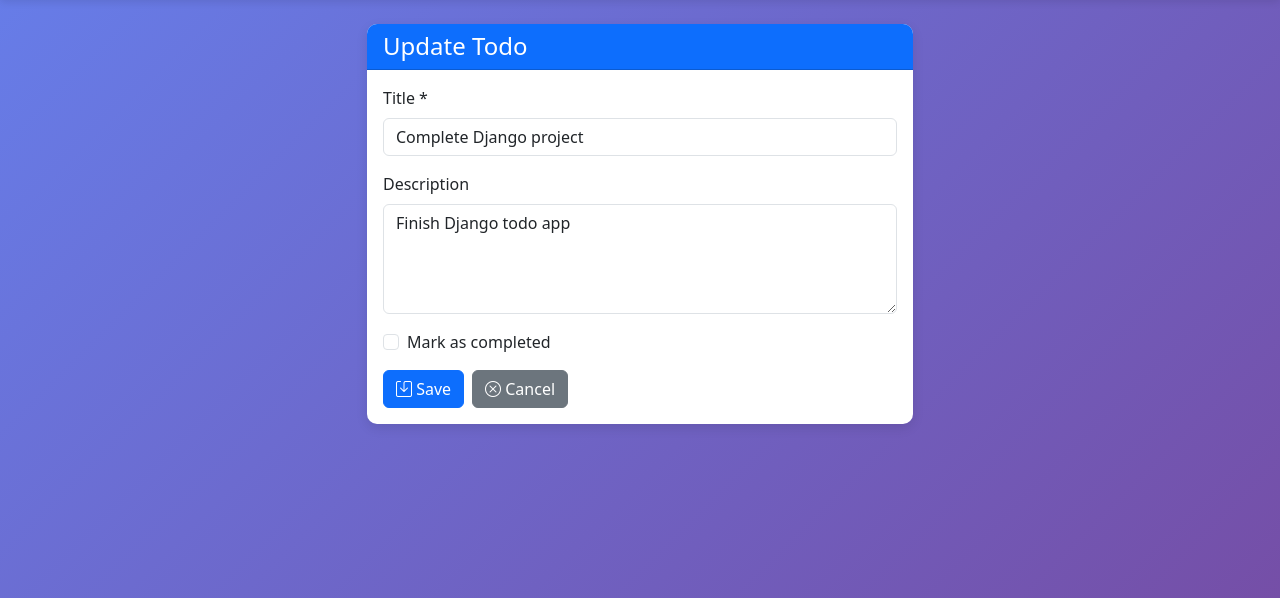
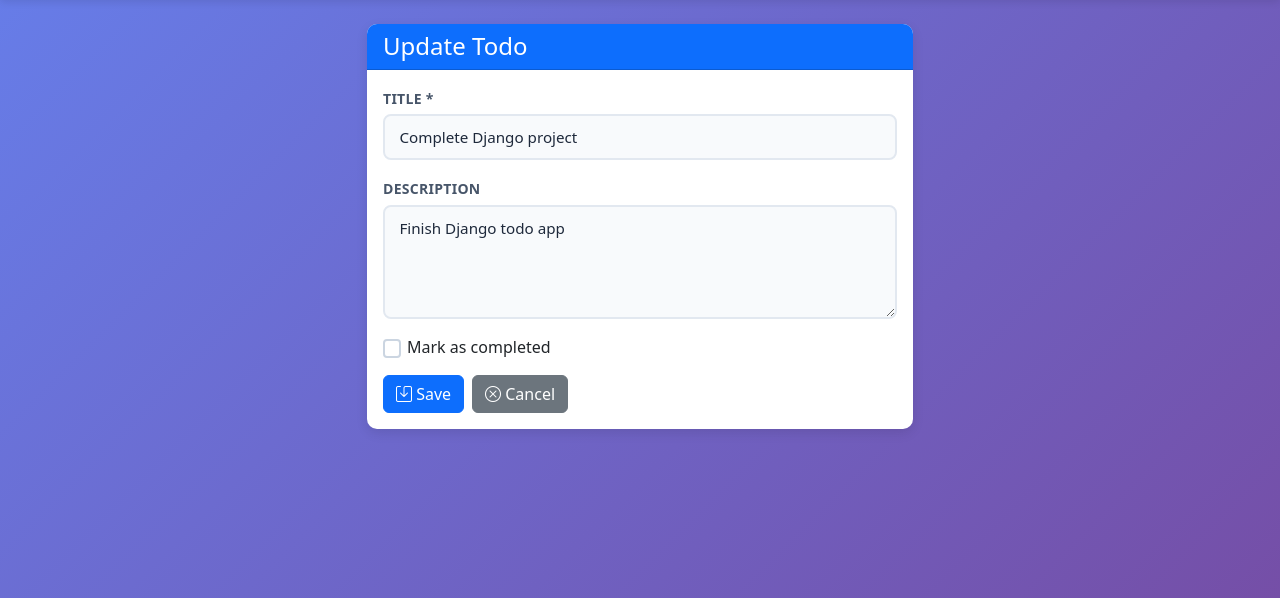
Before and after one commit to kpndevrootentri/django-todo, a Django app: page /update/2 in a window 1280 px wide. Shown: the part 62-660 px from the top of the page. Run offline with Django 4.2, Linux system fonts and the light colour scheme; data comes from the database, SQL or seed files in the repository.

Commit message:
improve input styling with polished borders, transitions, and label typography
Co-Authored-By: Claude Sonnet 4.6 <noreply@anthropic.com>

```diff
--- a/app/static/app/style.css
+++ b/app/static/app/style.css
@@ -80,10 +80,59 @@ body {
 }
 
 /* Forms */
-.form-control:focus,
+.form-control {
+    border: 2px solid #e2e8f0;
+    border-radius: 8px;
+    padding: 0.6rem 0.9rem;
+    font-size: 0.95rem;
+    transition: border-color 0.2s ease, box-shadow 0.2s ease, background-color 0.2s ease;
+    background-color: #f8fafc;
+    color: #1e293b;
+}
+
+.form-control::placeholder {
+    color: #a0aec0;
+    font-style: italic;
+}
+
+.form-control:hover {
+    border-color: #b3bfff;
+    background-color: #fff;
+}
+
+.form-control:focus {
+    border-color: #667eea;
+    background-color: #fff;
+    box-shadow: 0 0 0 3px rgba(102, 126, 234, 0.2);
+    outline: none;
+}
+
+.form-check-input {
+    width: 1.15em;
+    height: 1.15em;
+    border: 2px solid #cbd5e1;
+    border-radius: 4px;
+    transition: border-color 0.2s ease, box-shadow 0.2s ease;
+    cursor: pointer;
+}
+
 .form-check-input:focus {
     border-color: #667eea;
-    box-shadow: 0 0 0 0.25rem rgba(102, 126, 234, 0.25);
+    box-shadow: 0 0 0 3px rgba(102, 126, 234, 0.2);
+}
+
+.form-check-input:checked {
+    background-color: #667eea;
+    border-color: #667eea;
+}
+
+.form-label {
+    font-weight: 600;
+    font-size: 0.875rem;
+    color: #475569;
+    margin-bottom: 0.35rem;
+    letter-spacing: 0.02em;
+    text-transform: uppercase;
 }
 
 /* Card styling */
```
